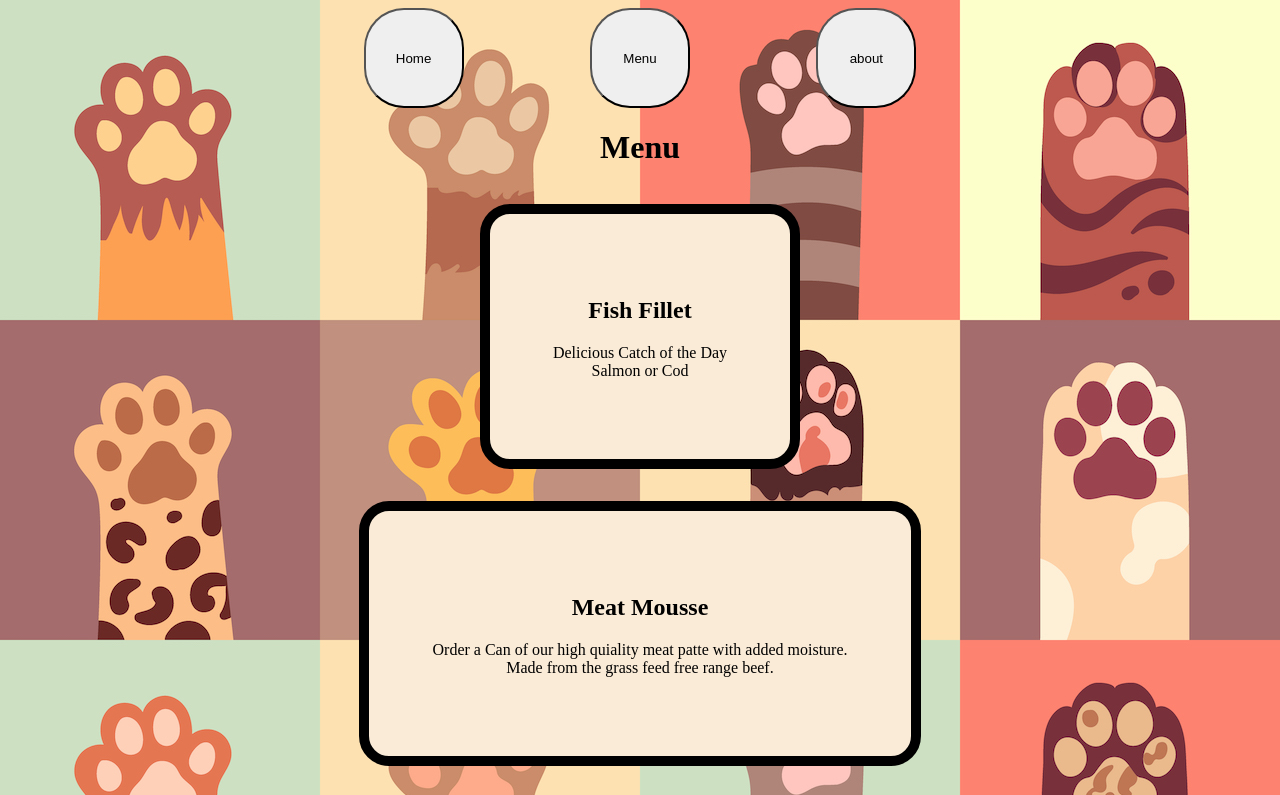
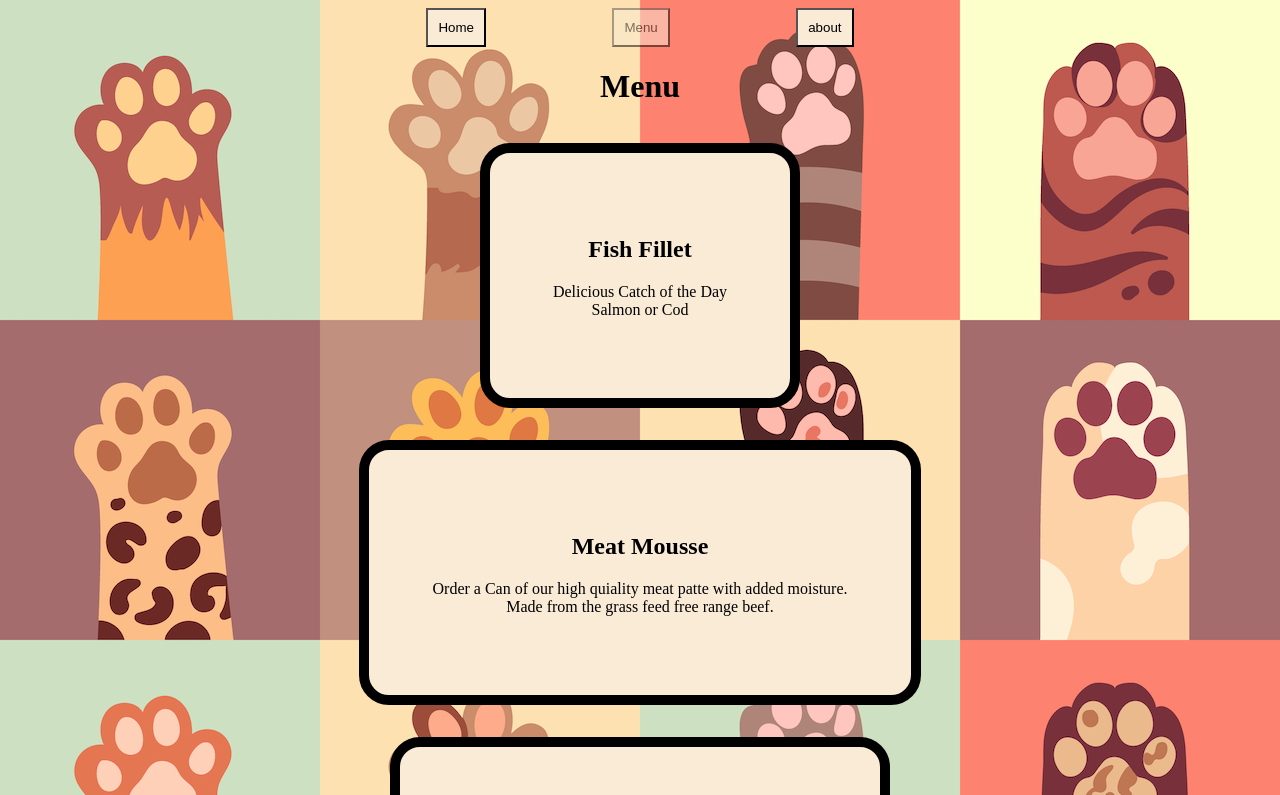
Before and after one commit to riomljr/Restuarant_Page, a website built with webpack: page dist/index.html in a window 1280 px wide. Both pictures are taken after a click on the button "Menu". Shown: the top 795 px of the page. Built offline with nearby package versions, Linux system fonts and the light colour scheme.

Commit message:
update button styling

```diff
--- a/src/index.js
+++ b/src/index.js
@@ -12,13 +12,13 @@ home();
 
 
 document.getElementById('home').addEventListener('click', () => {
-  console.log("home working");
   reset();
   home();
 
+
 });
 
-document.getElementById('Menu').addEventListener('click', () => {
+document.getElementById('menu').addEventListener('click', () => {
   console.log("Menu working");
   reset();
   menu();
--- a/src/menu.js
+++ b/src/menu.js
@@ -1,6 +1,9 @@
 let menu = () => {
   const content = document.getElementById('content');
-  content.classList.add('home');
+  content.classList.add('menu');
+
+  let btn = document.getElementById('menu');
+  btn.classList.add('clicked')
 
   const container = document.createElement('div');
   container.classList.add('container');
--- a/src/nav.js
+++ b/src/nav.js
@@ -9,7 +9,7 @@ let nav = () => {
 
   let menu = document.createElement('button');
   menu.innerHTML = 'Menu';
-  menu.id = 'Menu';
+  menu.id = 'menu';
 
   let about = document.createElement('button');
   about.innerHTML = 'about';
--- a/src/reset.js
+++ b/src/reset.js
@@ -1,7 +1,6 @@
 let reset = () => {
 
   const content = document.getElementById('content');
-
 
   while (content.lastChild.id !== 'navigation') {
     content.removeChild(content.lastChild);
--- a/src/style.css
+++ b/src/style.css
@@ -17,10 +17,14 @@ h1 {
 
 button {
 
-  border-radius: 40%;
-  width: 100px;
-  height: 100px;
+  background-color: antiquewhite;
+
   padding: 10px;
+}
+
+.clicked {
+
+  opacity: 0.5;
 }
 
 .innerContent {
```
Also changed, not shown: dist/main.js, src/buttons.js (added).
